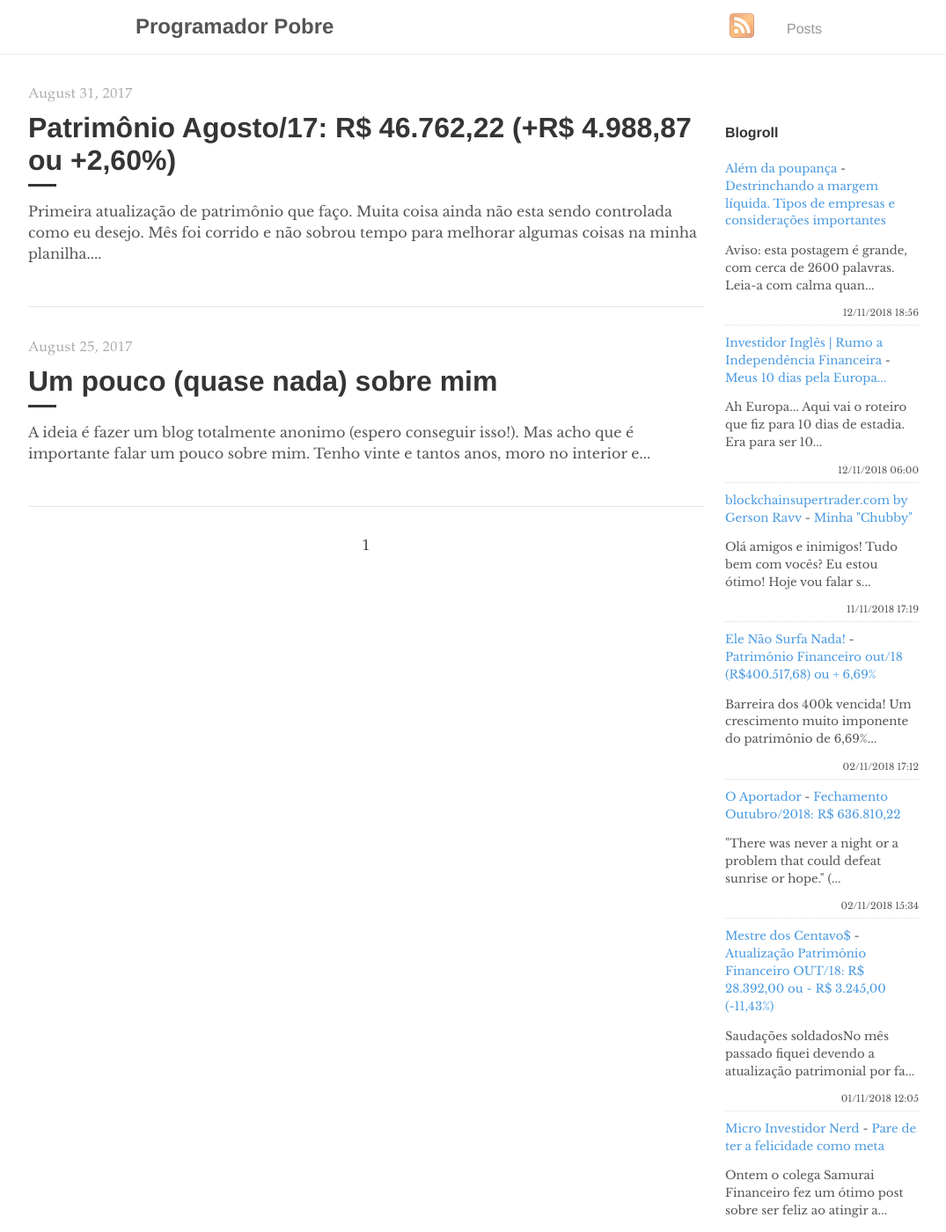
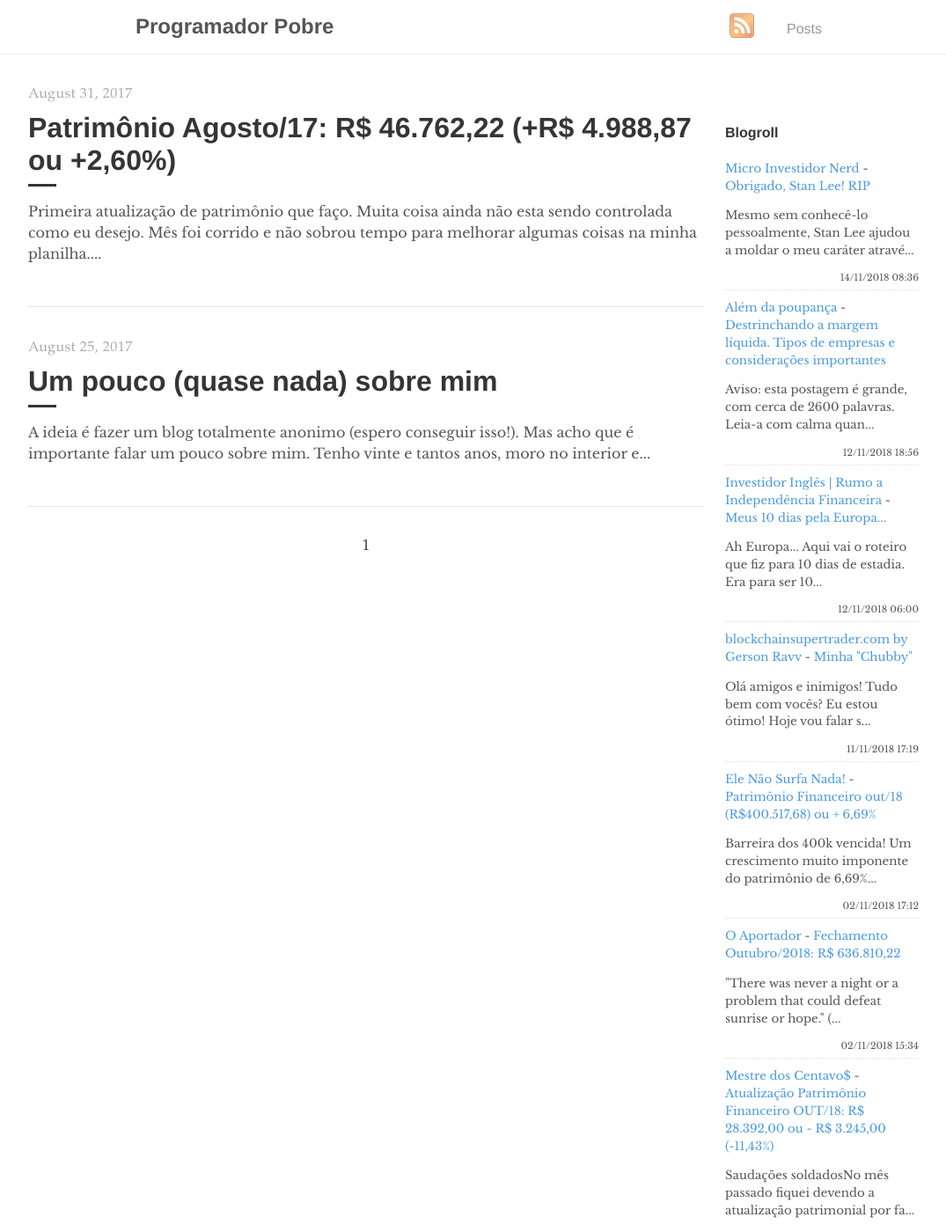
Before and after one commit to programadorpobre/programadorpobre.github.io, a Jekyll site: the page built from index.html, in a window 1280 px wide and 1400 px high. Shown: the whole window at 88% size, without its empty margins (96-1171 px from the left). Built offline with Jekyll 4.4.1, drawn with Linux system fonts in a browser that asks for light colours; the list of posts is cut into pages by our own code; comment, search, counter and statistics services are not loaded.

Commit message:
[ci skip] travis #466

```diff
--- a/_includes/feed-entries.html
+++ b/_includes/feed-entries.html
@@ -1,3 +1,8 @@
+<div class="feed-entry">
+    <a class="feed-entry-site-name" href="https://microinvestidornerd.blogspot.com/">Micro Investidor Nerd</a> - <a class="feed-entry-title" href="https://microinvestidornerd.blogspot.com/2018/11/obrigado-stan-lee-rip.html">Obrigado, Stan Lee! RIP</a>
+    <p class="feed-entry-summary">Mesmo sem conhecê-lo pessoalmente, Stan Lee ajudou a moldar o meu caráter atravé...</p>
+    <time datetime="2018-11-14T08:36:00.003-08:00">14/11/2018 08:36</time>
+</div>
 <div class="feed-entry">
     <a class="feed-entry-site-name" href="https://alemdapoupanca.blogspot.com/">Além da poupança</a> - <a class="feed-entry-title" href="https://alemdapoupanca.blogspot.com/2018/11/destrinchando-margem-liquida-tipos-de.html">Destrinchando a margem líquida. Tipos de empresas e considerações importantes</a>
     <p class="feed-entry-summary">Aviso: esta postagem é grande, com cerca de 2600 palavras. Leia-a com calma quan...</p>
@@ -29,11 +34,6 @@
     <time datetime="2018-11-01T12:05:00.001-07:00">01/11/2018 12:05</time>
 </div>
 <div class="feed-entry">
-    <a class="feed-entry-site-name" href="https://microinvestidornerd.blogspot.com/">Micro Investidor Nerd</a> - <a class="feed-entry-title" href="https://microinvestidornerd.blogspot.com/2018/10/pare-de-ter-felicidade-como-meta.html">Pare de ter a felicidade como meta</a>
-    <p class="feed-entry-summary">Ontem o colega Samurai Financeiro fez um ótimo post sobre ser feliz ao atingir a...</p>
-    <time datetime="2018-10-03T04:06:00.000-07:00">03/10/2018 04:06</time>
-</div>
-<div class="feed-entry">
     <a class="feed-entry-site-name" href="https://mestredosdividendos.blogspot.com/">Mestre dos Dividendos</a> - <a class="feed-entry-title" href="https://mestredosdividendos.blogspot.com/2018/07/minha-homenagem-ao-vdc.html">Minha homenagem ao VDC.</a>
     <p class="feed-entry-summary">&nbsp;Lá se vão três anos e meio de blog,&nbsp; apesar de já circundar blogs de ...</p>
     <time datetime="2018-07-22T20:26:00.001-07:00">22/07/2018 20:26</time>
```
